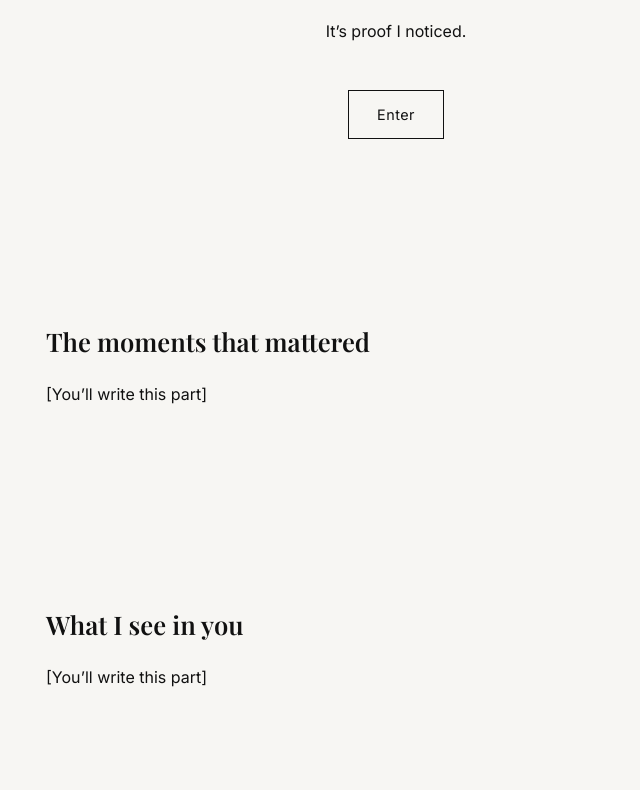
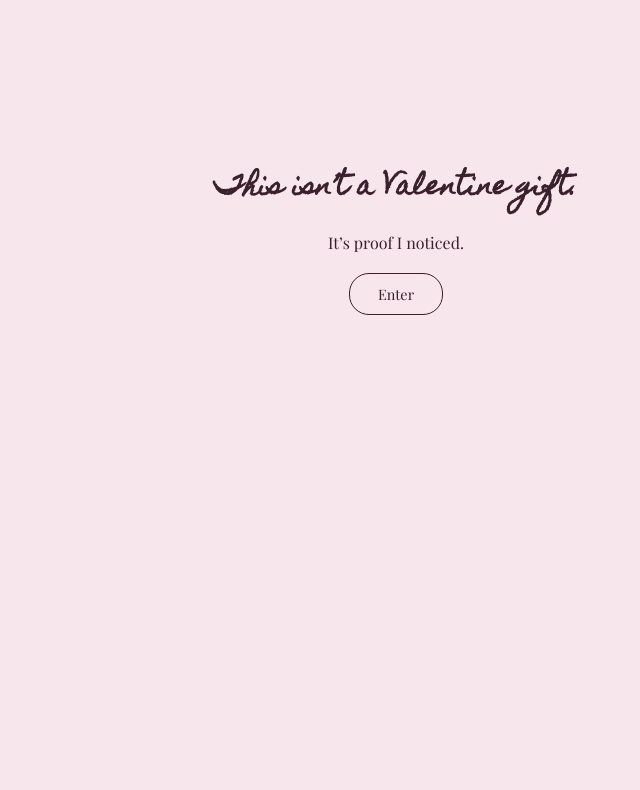
Before and after one commit to loveasma/for-kamran, a plain HTML site: page index.html in a window 1280 px wide. Shown: the part 176-966 px from the top of the page, without its empty margins (244-884 px from the left). After the commit the page ends 800 px from the top, so only its background shows below. Drawn offline with nearby package versions, Linux system fonts and the light colour scheme.

Commit message:
Update index.html

```diff
--- a/index.html
+++ b/index.html
@@ -4,77 +4,51 @@
   <meta charset="UTF-8" />
   <meta name="viewport" content="width=device-width, initial-scale=1.0" />
   <title>For Kamran</title>
-  <link href="https://fonts.googleapis.com/css2?family=Playfair+Display:wght@400;600&family=Inter:wght@300;400;500&display=swap" rel="stylesheet">
+
+  <!-- Fonts -->
+  <link href="https://fonts.googleapis.com/css2?family=Playfair+Display:wght@400;500&family=Homemade+Apple&display=swap" rel="stylesheet">
+
   <style>
     body {
       margin: 0;
-      font-family: 'Inter', sans-serif;
-      background: #f7f6f3;
-      color: #111;
-      line-height: 1.6;
+      height: 100vh;
+      background: #f7e6ec;
+      display: flex;
+      justify-content: center;
+      align-items: center;
+      text-align: center;
+      font-family: 'Playfair Display', serif;
+      color: #3a1f2d;
     }
-    .section {
-      max-width: 700px;
-      margin: 0 auto;
-      padding: 80px 24px;
+
+    h1 {
+      font-family: 'Homemade Apple', cursive;
+      font-size: 1.6rem;
+      margin-bottom: 10px;
     }
-    h1, h2 {
-      font-family: 'Playfair Display', serif;
-      font-weight: 600;
-    }
-    h1 {
-      font-size: 2.2rem;
-    }
-    h2 {
-      font-size: 1.6rem;
-      margin-bottom: 20px;
-    }
+
     p {
       font-size: 1rem;
-      margin-bottom: 16px;
+      margin-bottom: 30px;
     }
-    .center {
-      text-align: center;
-    }
-    .btn {
-      display: inline-block;
-      margin-top: 30px;
-      padding: 12px 28px;
-      border: 1px solid #111;
+
+    a {
       text-decoration: none;
-      color: #111;
+      border: 1px solid #3a1f2d;
+      padding: 10px 28px;
+      color: #3a1f2d;
+      border-radius: 20px;
       font-size: 0.9rem;
-      letter-spacing: 0.5px;
     }
   </style>
 </head>
 <body>
 
-  <section class="section center">
+  <div>
     <h1>This isn’t a Valentine gift.</h1>
     <p>It’s proof I noticed.</p>
-    <a href="#timeline" class="btn">Enter</a>
-  </section>
-
-  <section id="timeline" class="section">
-    <h2>The moments that mattered</h2>
-    <p>[You’ll write this part]</p>
-  </section>
-
-  <section class="section">
-    <h2>What I see in you</h2>
-    <p>[You’ll write this part]</p>
-  </section>
-
-  <section class="section">
-    <h2>One honest letter</h2>
-    <p>[You’ll write this part]</p>
-  </section>
-
-  <section class="section center">
-    <p>Happy Valentine’s Day.</p>
-    <p>— from the woman who noticed everything</p>
-  </section>
+    <a href="noticing.html">Enter</a>
+  </div>
 
 </body>
 </html>
```
